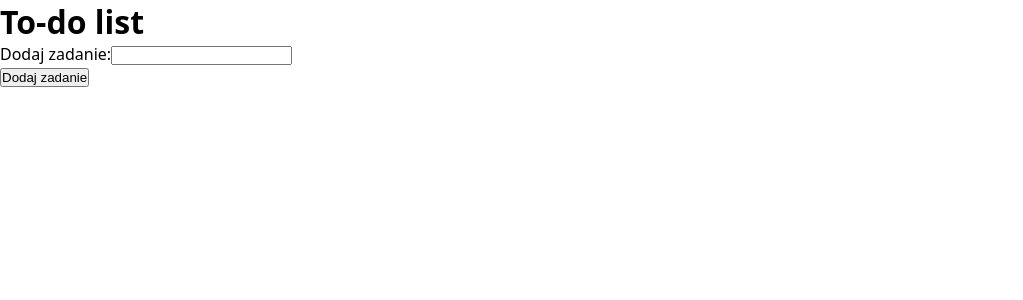
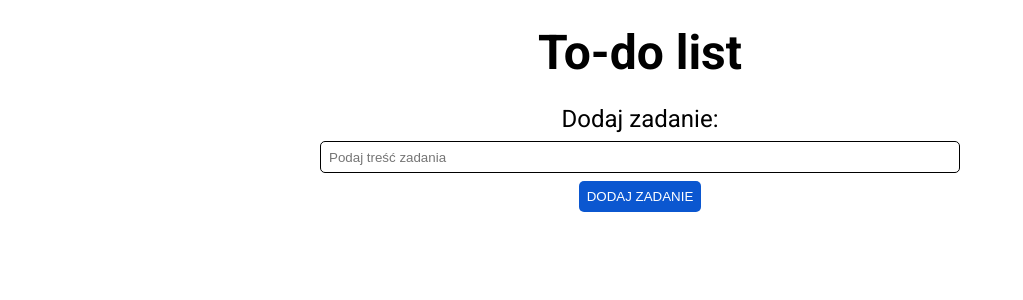
Before and after one commit to ZajacMateusz1/To-do-list, a React (Vite) app: page / in a window 1280 px wide. Shown: the top 300 px of the page, without its empty margins (0-1023 px from the left). Built offline with nearby package versions, Linux system fonts and the light colour scheme.

Commit message:
Add Header.jsx and start add some styles

```diff
--- a/index.html
+++ b/index.html
@@ -4,10 +4,15 @@
     <meta charset="UTF-8" />
     <link rel="icon" type="image/svg+xml" href="" />
     <meta name="viewport" content="width=device-width, initial-scale=1.0" />
+    <link rel="preconnect" href="https://fonts.googleapis.com" />
+    <link rel="preconnect" href="https://fonts.gstatic.com" crossorigin />
+    <link
+      href="https://fonts.googleapis.com/css2?family=Roboto:wght@100..900&display=swap"
+      rel="stylesheet"
+    />
     <title>To-do list</title>
   </head>
   <body>
-    <h1>To-do list</h1>
     <div id="root"></div>
     <script type="module" src="/src/main.jsx"></script>
   </body>
--- a/src/App.jsx
+++ b/src/App.jsx
@@ -1,15 +1,23 @@
-import { useState, useRef } from "react";
+import { useState } from "react";
+import { styled } from "styled-components";
+import Header from "./components/Header.jsx";
 import AddTask from "./components/AddTask.jsx";
 import Task from "./components/Task.jsx";
+const Ol = styled.ol`
+  list-style: none;
+  display: flex;
+  flex-wrap: wrap;
+  justify-content: flex-start;
+  gap: 1rem;
+  padding: 2%;
+`;
 function App() {
-  const id = useRef(0);
   const [tasks, setTasks] = useState([]);
   function handleAddTaskClick(inputValue) {
     setTasks((prev) => [
       ...prev,
-      { id: id.current, value: inputValue, date: new Date().toLocaleString() },
+      { id: Date.now(), value: inputValue, date: new Date().toLocaleString() },
     ]);
-    id.current++;
   }
   function handleDeleteTaskClick(id) {
     setTasks((prev) => {
@@ -18,8 +26,9 @@ function App() {
   }
   return (
     <>
+      <Header />
       <AddTask handleAddTaskClick={handleAddTaskClick} />
-      <ol>
+      <Ol>
         {tasks.map((task) => (
           <Task
             handleDeleteTaskClick={handleDeleteTaskClick}
@@ -27,7 +36,7 @@ function App() {
             key={task.id}
           />
         ))}
-      </ol>
+      </Ol>
     </>
   );
 }
--- a/src/components/AddTask.jsx
+++ b/src/components/AddTask.jsx
@@ -1,16 +1,42 @@
 import { useState } from "react";
+import { styled } from "styled-components";
+const FormElements = styled.div`
+  display: flex;
+  flex-direction: column;
+  justify-content: space-between;
+  align-items: center;
+`;
+const Input = styled.input`
+  width: 50%;
+  height: 4vh;
+  margin: 0.5rem 0;
+  padding: 0.7rem 0.5rem;
+  border-radius: 5px;
+  border: 1.5px solid black;
+`;
+const Label = styled.label`
+  font-size: 1.5rem;
+`;
+const Button = styled.button`
+  padding: 0.5rem;
+  text-transform: uppercase;
+  background-color: #0b57d0;
+  color: white;
+  border: none;
+  border-radius: 5px;
+`;
 export default function AddTask({ handleAddTaskClick }) {
   const [inputValue, setInputValue] = useState("");
   function handleChange(e) {
     setInputValue(e.target.value);
   }
   return (
-    <>
-      <div className="formElement">
-        <label htmlFor="task">Dodaj zadanie:</label>
-        <input
+    <FormElements>
+      <Label htmlFor="task">Dodaj zadanie:</Label>
+      <Input
         type="text"
         id="task"
+        placeholder="Podaj treść zadania"
         value={inputValue}
         onChange={handleChange}
         onKeyDown={(e) => {
@@ -20,8 +46,7 @@ export default function AddTask({ handleAddTaskClick }) {
           }
         }}
       />
-      </div>
-      <button
+      <Button
         type="button"
         onClick={() => {
           handleAddTaskClick(inputValue);
@@ -29,7 +54,7 @@ export default function AddTask({ handleAddTaskClick }) {
         }}
       >
         Dodaj zadanie
-      </button>
-    </>
+      </Button>
+    </FormElements>
   );
 }
--- /dev/null
+++ b/src/components/Header.jsx
@@ -0,0 +1,13 @@
+import { styled } from "styled-components";
+const Myheader = styled.header`
+  text-align: center;
+  font-size: 1.5rem;
+  padding: 1.5rem;
+`;
+export default function Header() {
+  return (
+    <Myheader>
+      <h1>To-do list</h1>
+    </Myheader>
+  );
+}
--- a/src/components/Task.jsx
+++ b/src/components/Task.jsx
@@ -1,9 +1,31 @@
+import { styled } from "styled-components";
+const colors = ["#c2e7ff", "#C4EED0", "#F29900"];
+const Li = styled.li`
+  flex-basis: 23%;
+  padding: 0.5rem;
+  background-color: #c4eed0;
+  border-radius: 5px;
+  position: relative;
+
+  & button.delete {
+    position: absolute;
+    right: 0;
+    top: 0;
+    background-color: red;
+    color: white;
+    border: none;
+    padding: 4px;
+    font-size: 1rem;
+  }
+`;
 export default function Task({ id, value, date, handleDeleteTaskClick }) {
   return (
-    <li>
-      <button onClick={() => handleDeleteTaskClick(id)}>X</button>
+    <Li>
+      <button className="delete" onClick={() => handleDeleteTaskClick(id)}>
+        X
+      </button>
       <p>Treść zadania: {value}</p>
       <p>Data utworzenia: {date}</p>
-    </li>
+    </Li>
   );
 }
--- a/src/index.css
+++ b/src/index.css
@@ -1,5 +1,5 @@
 :root {
-  font-family: system-ui, Avenir, Helvetica, Arial, sans-serif;
+  font-family: "Roboto", Avenir, Helvetica, Arial, sans-serif;
 }
 *,
 *::before,
```
Lines whose indentation alone changed are shown as unchanged.
